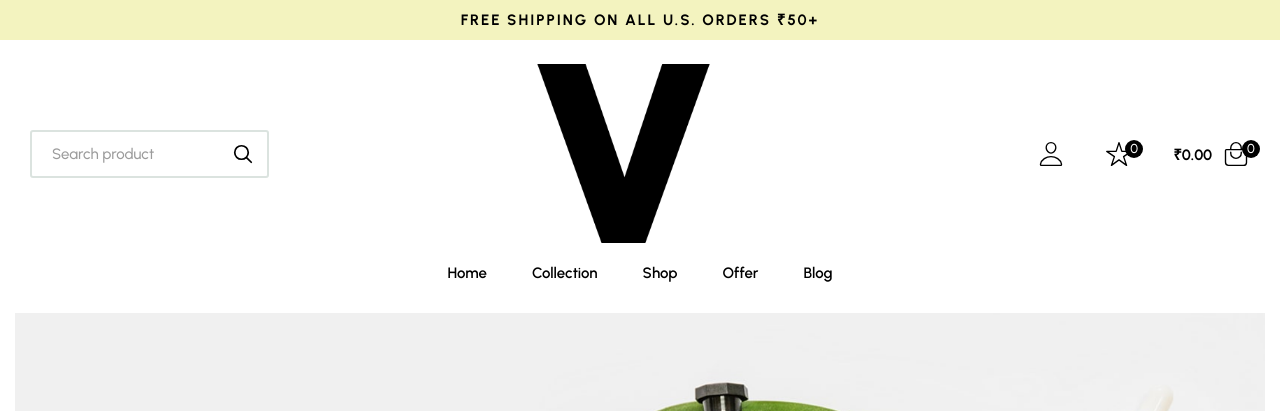
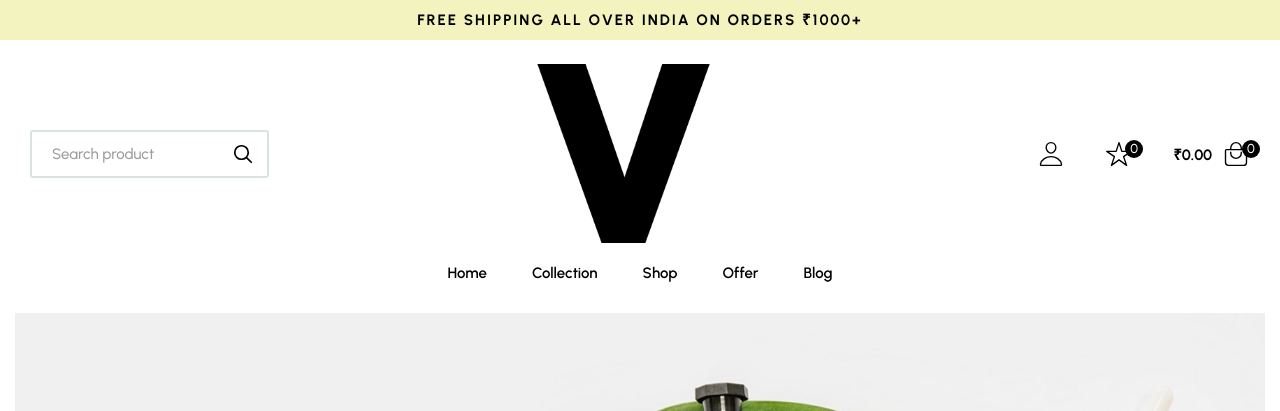
Before and after one commit to TrickSoLogic/AYURGlowCare.web, a plain HTML site: page index.html in a window 1280 px wide. Shown: the top 411 px of the page. Drawn offline with nearby package versions, Linux system fonts and the light colour scheme.

Commit message:
update c78dyhasd8

```diff
--- a/index.html
+++ b/index.html
@@ -44,7 +44,7 @@
 
     <div class="alert">
       <div class="container">
-        <p class="alert-text">Free Shipping On All U.S. Orders ₹50+</p>
+        <p class="alert-text">Free Shipping All over India on Orders ₹1000+</p>
       </div>
     </div>
 
```
